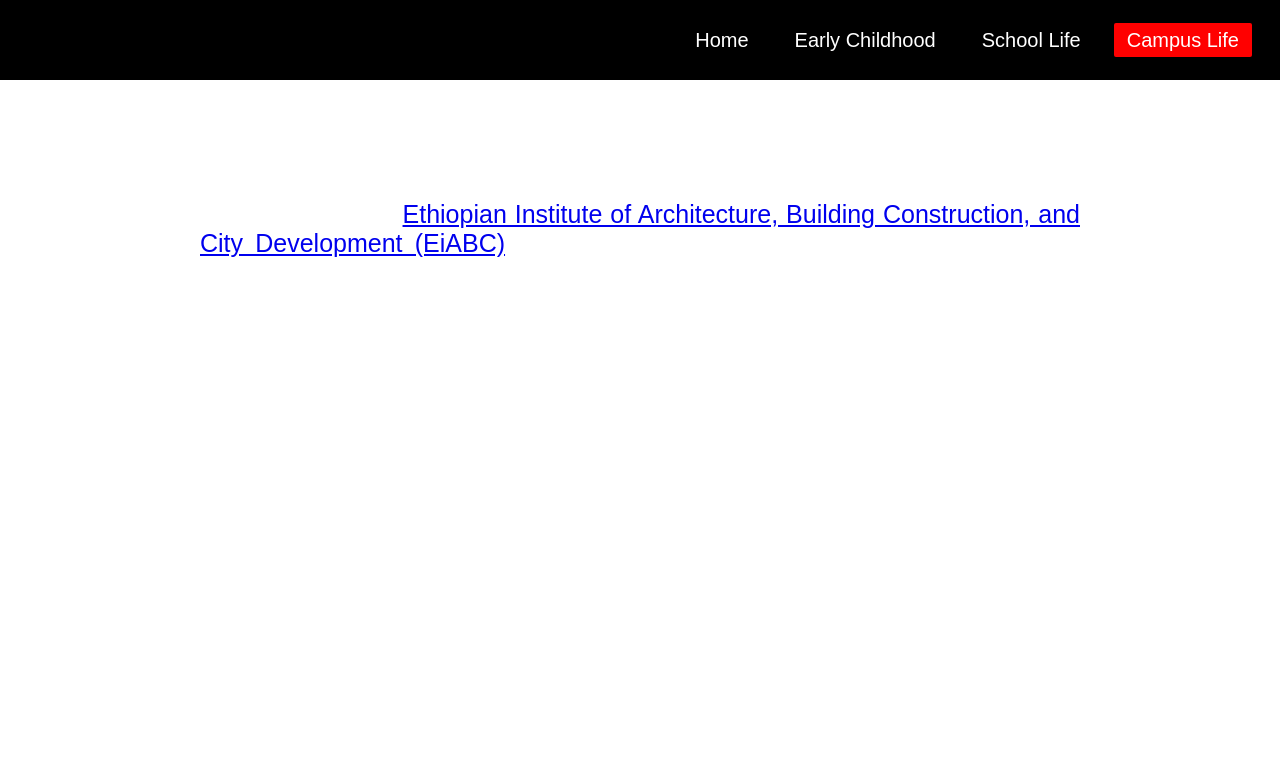
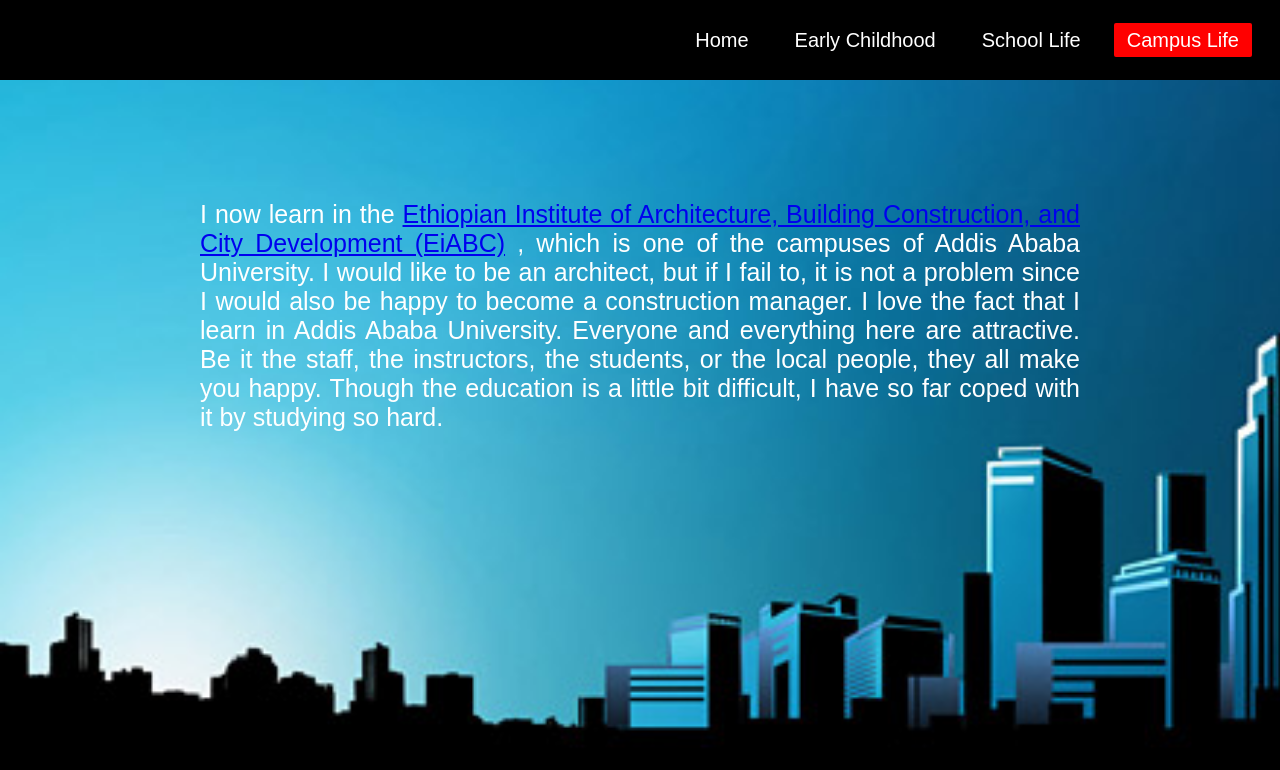
Before and after one commit to d3ad3y3/Simon-s-Autobiography, a plain HTML site: page campus.html in a window 1280 px wide. Drawn offline with Linux system fonts and the light colour scheme.

Commit message:
Update campus.css

```diff
--- a/campus.css
+++ b/campus.css
@@ -3,7 +3,7 @@
     margin: 0;
 }
 .main {
-    background-image: url(images/bg11.jpg);
+    background-image: url(bg11.jpg);
     background-size: cover;
     height: 100vh;
 
```
